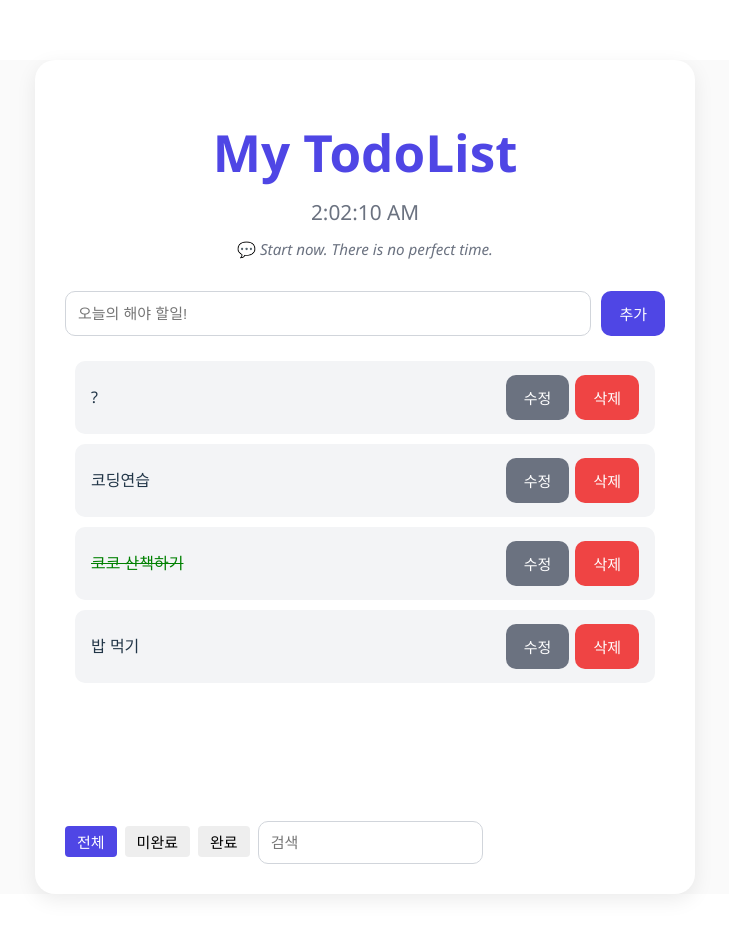
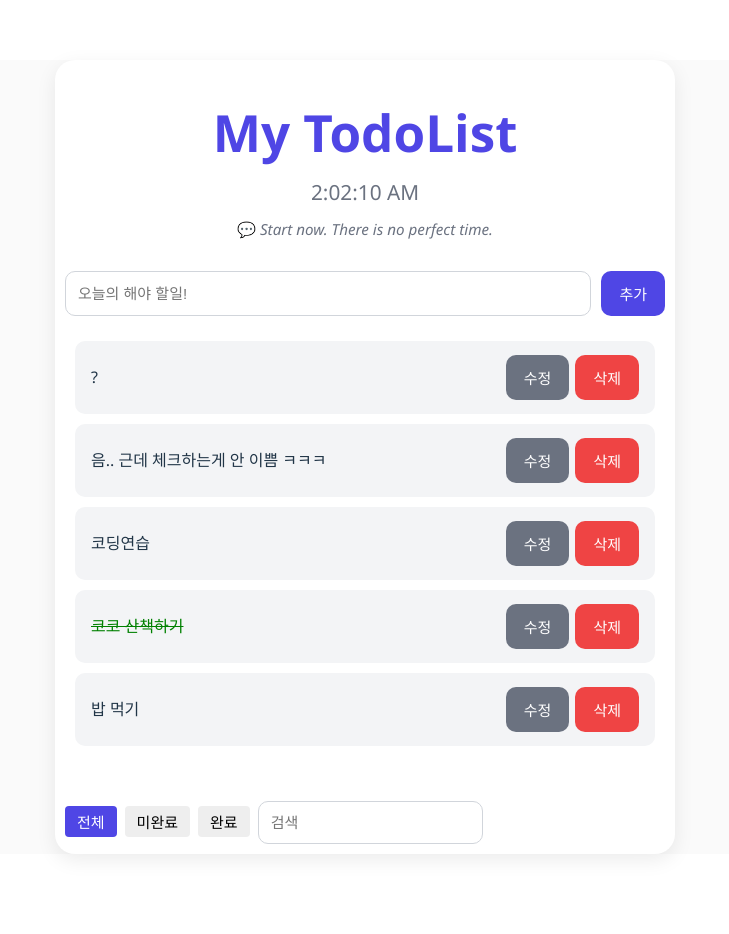
Before and after one commit to KYUNG-BOK/todolist, a React (Vite) app in the folder todomate/: page / in a window 1280 px wide. Shown: the top 934 px of the page, without its empty margins (275-1004 px from the left). Built offline with nearby package versions, Linux system fonts and the light colour scheme; data requests are answered from the project's data file.

Commit message:
필터검색+css쬐끔수정

```diff
--- a/todomate/db.json
+++ b/todomate/db.json
@@ -23,6 +23,11 @@
       "text": "코코 산책하기",
       "done": true,
       "order": 2
+    },
+    {
+      "id": "4a19",
+      "text": "음.. 근데 체크하는게 안 이쁨 ㅋㅋㅋ",
+      "done": false
     }
   ]
 }
--- a/todomate/src/App.css
+++ b/todomate/src/App.css
@@ -10,11 +10,10 @@ body {
   background-color: #fafafa;
 }
 
-
 .app {
   max-width: 600px;
   margin: 60px auto;
-  padding: 30px;
+  padding: 10px;
   border-radius: 20px;
   box-shadow: 0 6px 20px rgba(0,0,0,0.08);
   background-color: white;
--- a/todomate/src/component/ReasonModal.module.css
+++ b/todomate/src/component/ReasonModal.module.css
@@ -50,7 +50,7 @@
 }
 
 .textarea {
-  width: 100%;
+  width: 95%;
   padding: 10px;
   border: 1px solid #ccc;
   border-radius: 8px;
```
